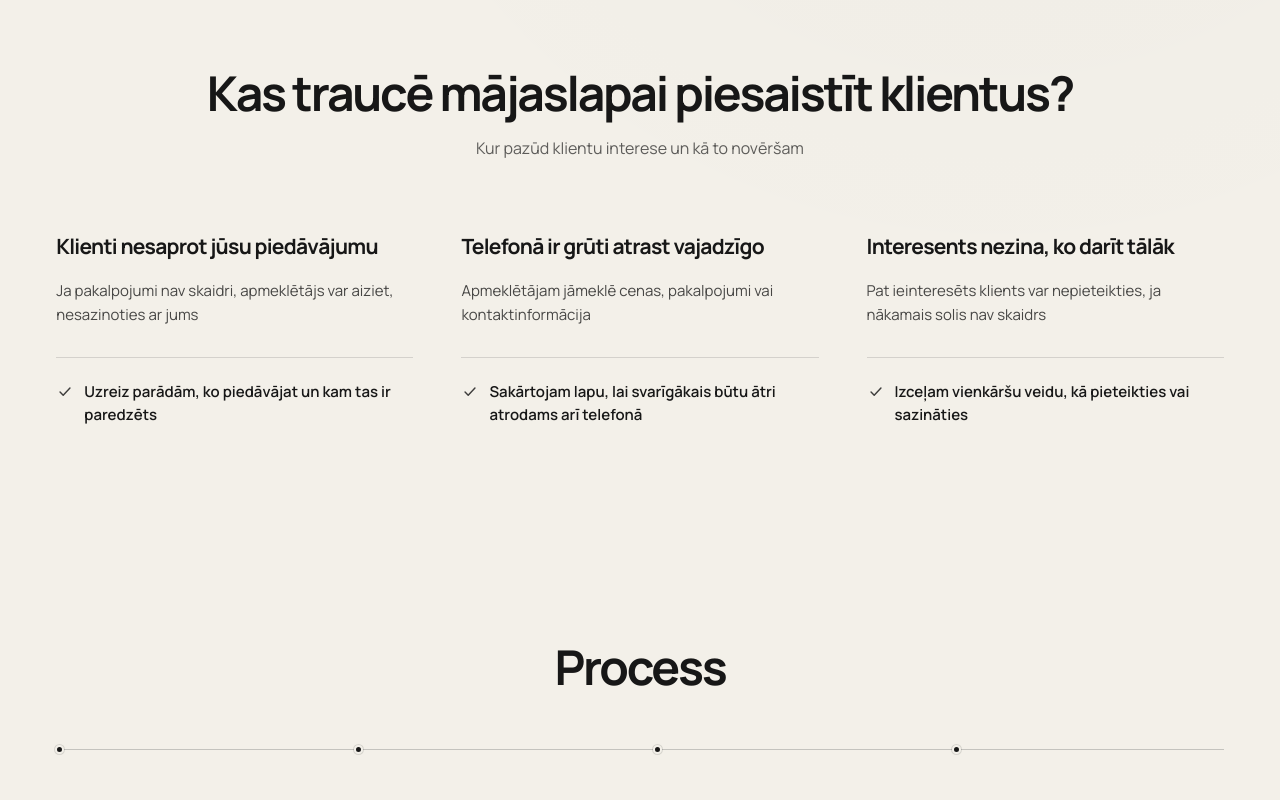
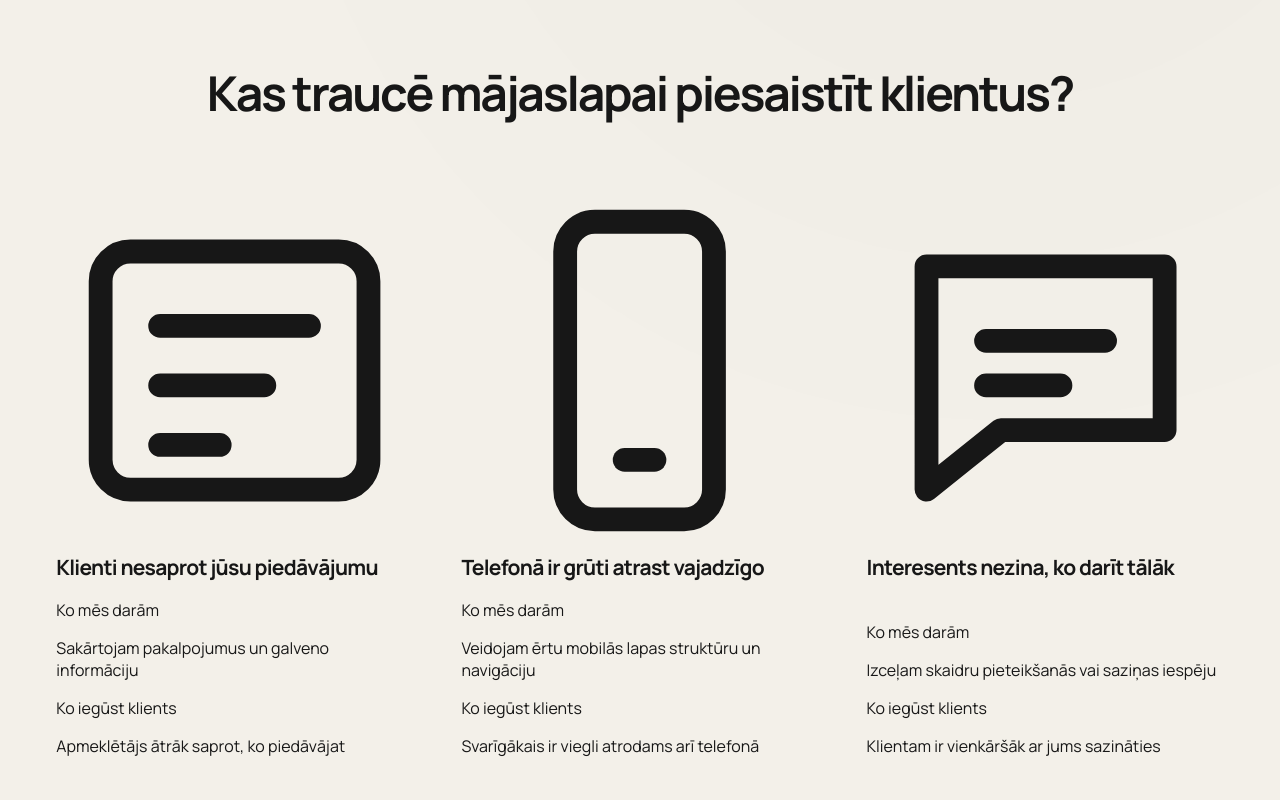
Before and after one commit to davisl24/WEBSITEAGENCY, a Next.js app: page / in a window 1280 px wide. Shown: the part 1820-2620 px from the top of the page. Built offline with nearby package versions, Linux system fonts and the light colour scheme; no server answers.

Commit message:
Build three-level problem action benefit content with icons

```diff
--- a/app/components/ValueShowcase.tsx
+++ b/app/components/ValueShowcase.tsx
@@ -1,41 +1,55 @@
 const issues = [
   {
+    icon: "clarity",
     title: "Klienti nesaprot jūsu piedāvājumu",
-    impact: "Ja pakalpojumi nav skaidri, apmeklētājs var aiziet, nesazinoties ar jums",
-    solution: "Uzreiz parādām, ko piedāvājat un kam tas ir paredzēts"
+    action: "Sakārtojam pakalpojumus un galveno informāciju",
+    benefit: "Apmeklētājs ātrāk saprot, ko piedāvājat"
   },
   {
+    icon: "mobile",
     title: "Telefonā ir grūti atrast vajadzīgo",
-    impact: "Apmeklētājam jāmeklē cenas, pakalpojumi vai kontaktinformācija",
-    solution: "Sakārtojam lapu, lai svarīgākais būtu ātri atrodams arī telefonā"
+    action: "Veidojam ērtu mobilās lapas struktūru un navigāciju",
+    benefit: "Svarīgākais ir viegli atrodams arī telefonā"
   },
   {
+    icon: "contact",
     title: "Interesents nezina, ko darīt tālāk",
-    impact: "Pat ieinteresēts klients var nepieteikties, ja nākamais solis nav skaidrs",
-    solution: "Izceļam vienkāršu veidu, kā pieteikties vai sazināties"
+    action: "Izceļam skaidru pieteikšanās vai saziņas iespēju",
+    benefit: "Klientam ir vienkāršāk ar jums sazināties"
   }
 ];
 
+function ProblemIcon({ type }: { type: string }) {
+  return (
+    <svg viewBox="0 0 24 24" aria-hidden="true" fill="none" stroke="currentColor" strokeWidth="1.6" strokeLinecap="round" strokeLinejoin="round">
+      {type === "clarity" && <><rect x="3" y="4" width="18" height="16" rx="2" /><path d="M7 9h10M7 13h7M7 17h4" /></>}
+      {type === "mobile" && <><rect x="7" y="2" width="10" height="20" rx="2" /><path d="M11 18h2" /></>}
+      {type === "contact" && <><path d="M4 5h16v11H9l-5 4V5Z" /><path d="M8 10h8M8 13h5" /></>}
+    </svg>
+  );
+}
+
 export default function ValueShowcase() {
   return (
-    <section className="value-section kestrel-problems-section kestrel-problems-cards" aria-labelledby="problems-title">
+    <section className="value-section kestrel-problems-section kestrel-problems-cards kestrel-problems-v3" aria-labelledby="problems-title">
       <div className="value-inner">
         <div className="kestrel-problems-heading">
           <h2 id="problems-title">Kas traucē mājaslapai piesaistīt klientus?</h2>
-          <p>Kur pazūd klientu interese un kā to novēršam</p>
         </div>
         <div className="kestrel-problems-list">
           {issues.map(item => (
             <article className="kestrel-issue-card" key={item.title}>
-              <div className="kestrel-issue-copy">
+              <div className="kestrel-v3-issue-head">
+                <span className="kestrel-v3-icon"><ProblemIcon type={item.icon} /></span>
                 <h3>{item.title}</h3>
-                <p className="kestrel-issue-impact">{item.impact}</p>
               </div>
-              <div className="kestrel-issue-solution">
-                <svg className="kestrel-solution-check" viewBox="0 0 20 20" fill="none" aria-hidden="true">
-                  <path d="m4.5 10 3.5 3.5 7.5-8" stroke="currentColor" strokeWidth="1.6" strokeLinecap="round" strokeLinejoin="round" />
-                </svg>
-                <p>{item.solution}</p>
+              <div className="kestrel-v3-detail">
+                <span className="kestrel-v3-label">Ko mēs darām</span>
+                <p>{item.action}</p>
+              </div>
+              <div className="kestrel-v3-detail kestrel-v3-benefit">
+                <span className="kestrel-v3-label">Ko iegūst klients</span>
+                <p>{item.benefit}</p>
               </div>
             </article>
           ))}
```
